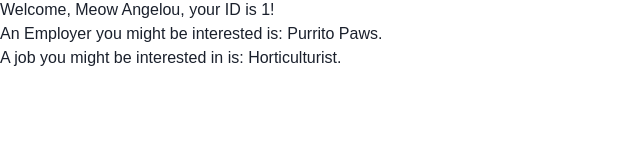
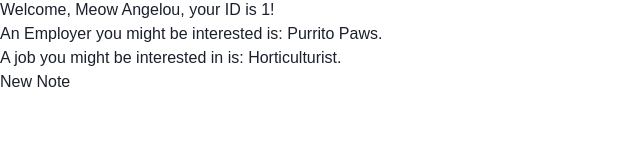
Before and after one commit to HR-Smoochum/HireMeow, a React app: page / in a window 1280 px wide. Shown: the part 126-286 px from the top of the page, without its empty margins (0-640 px from the left). Built offline with nearby package versions, Linux system fonts and the light colour scheme; no server answers; the HTML template or start-up script is replaced by a standard one.

Commit message:
add note component to app

```diff
--- a/client/src/components/App.jsx
+++ b/client/src/components/App.jsx
@@ -7,6 +7,7 @@ import TestDiv from './Test1.jsx';
 import Example from './HowToUseContext.jsx';
 import Header from './Header/Header.jsx';
 import SearchPage from './SearchPage/SearchPage.jsx';
+import NewNote from './Notes/NewNote.jsx';
 
 // COMPONENT
 function App() {
@@ -32,6 +33,7 @@ function App() {
     <ChakraProvider theme={theme}>
       <TestDiv />
       <Example />
+      <NewNote />
     </ChakraProvider>
   );
 }
```
